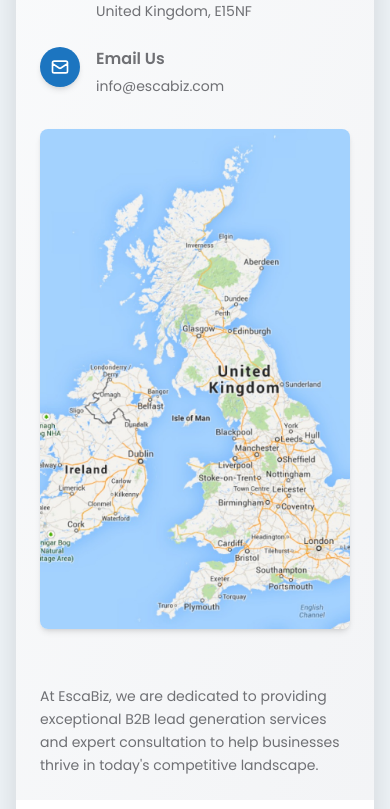
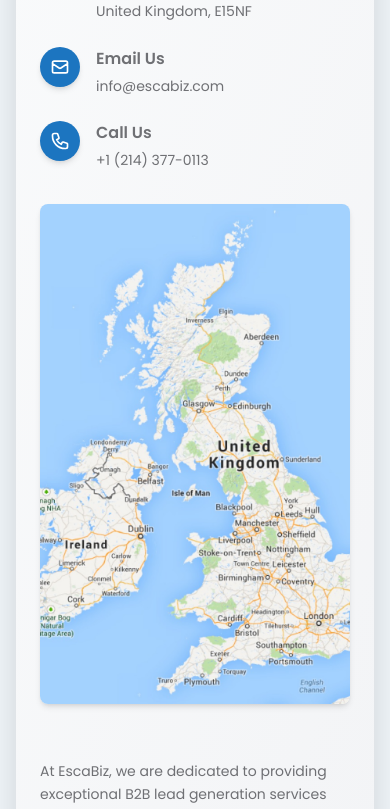
Before and after one commit to Sharmeen-Rauf/escabiz, a Next.js app: page / in a window 390 px wide. Shown: the part 7800-8609 px from the top of the page. Built offline with nearby package versions, Linux system fonts and the light colour scheme.

Commit message:
Add contact information section to Home page. Included a new "Call Us" item with a phone number and styled it for better visibility and user engagement.

```diff
--- a/src/app/page.tsx
+++ b/src/app/page.tsx
@@ -1888,6 +1888,21 @@ export default function Home() {
                           </p>
                         </div>
                       </div>
+
+                      {/* Contact Item 3 */}
+                      <div className="flex items-start space-x-4">
+                        <div className="bg-[#1c75c0] text-white w-10 h-10 rounded-full flex items-center justify-center flex-shrink-0 shadow-md">
+                          <svg className="w-5 h-5" fill="none" stroke="currentColor" viewBox="0 0 24 24">
+                            <path strokeLinecap="round" strokeLinejoin="round" strokeWidth={2} d="M3 5a2 2 0 012-2h3.28a1 1 0 01.948.684l1.498 4.493a1 1 0 01-.502 1.21l-2.257 1.13a11.042 11.042 0 005.516 5.516l1.13-2.257a1 1 0 011.21-.502l4.493 1.498a1 1 0 01.684.949V19a2 2 0 01-2 2h-1C9.716 21 3 14.284 3 6V5z" />
+                          </svg>
+                        </div>
+                        <div>
+                          <span className="block text-[#6f7074] mb-1 font-semibold">Call Us</span>
+                          <p className="text-sm text-[#6f7074] leading-relaxed">
+                            +1 (214) 377-0113
+                          </p>
+                        </div>
+                      </div>
                     </div>
 
                     {/* Image */}
```
